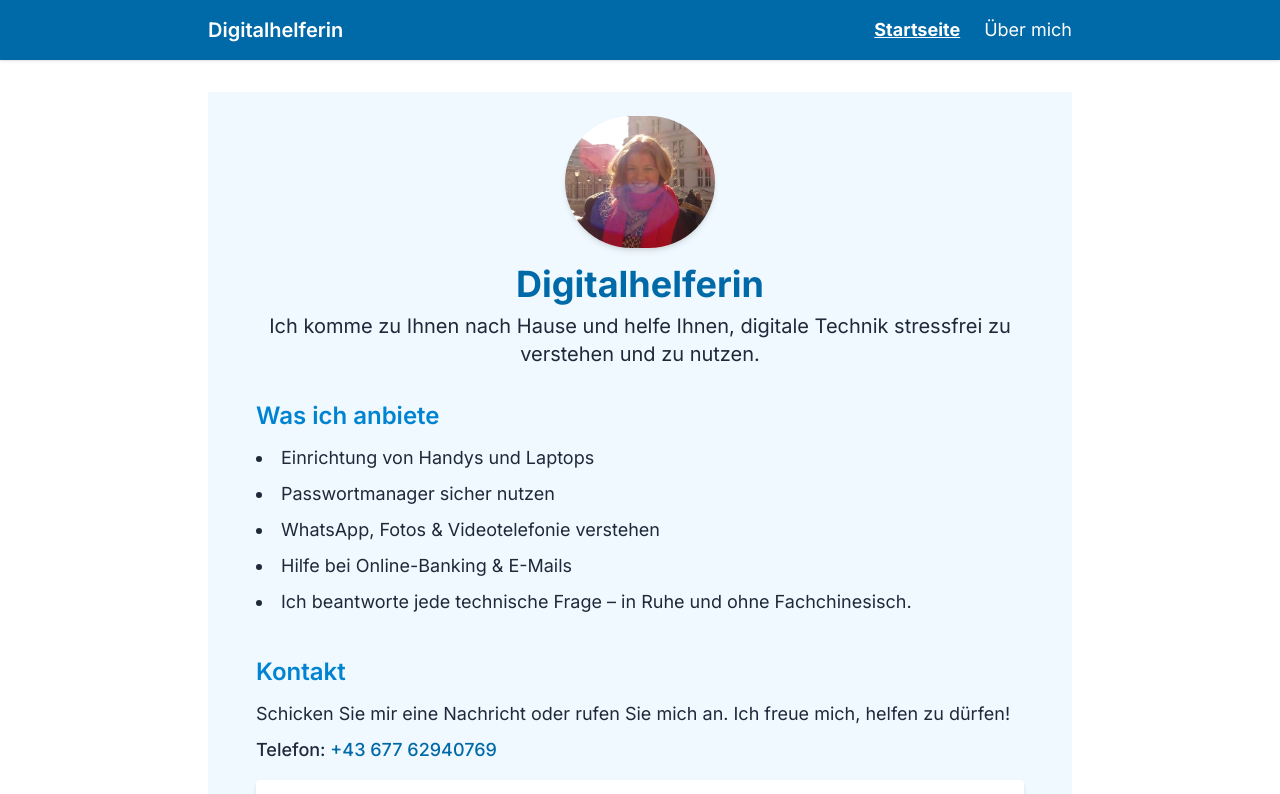
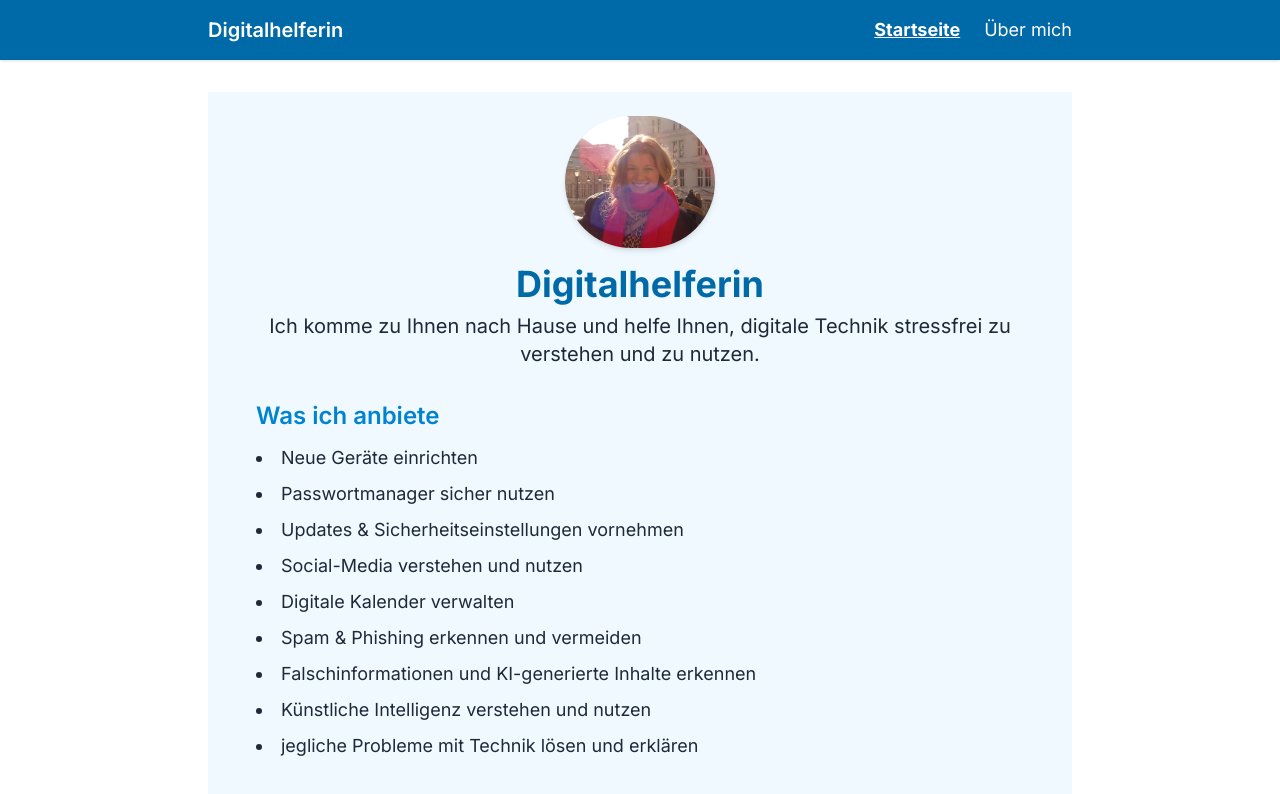
Before and after one commit to paulinaglantschnig/digital-hilfe, a Next.js app: page / in a window 1280 px wide. Shown: the top 794 px of the page. Built offline with nearby package versions, Linux system fonts and the light colour scheme.

Commit message:
angebote überarbeitet

```diff
--- a/src/app/page.tsx
+++ b/src/app/page.tsx
@@ -23,11 +23,15 @@ export default function HomePage() {
         <section className="mb-10">
           <h2 className="text-2xl font-semibold mb-3 text-sky-600">Was ich anbiete</h2>
           <ul className="list-disc list-inside space-y-2 text-lg">
-            <li>Einrichtung von Handys und Laptops</li>
+            <li>Neue Geräte einrichten</li>
             <li>Passwortmanager sicher nutzen</li>
-            <li>WhatsApp, Fotos & Videotelefonie verstehen</li>
-            <li>Hilfe bei Online-Banking & E-Mails</li>
-            <li>Ich beantworte jede technische Frage – in Ruhe und ohne Fachchinesisch.</li>
+            <li>Updates & Sicherheitseinstellungen vornehmen</li>
+            <li>Social-Media verstehen und nutzen</li>
+            <li>Digitale Kalender verwalten</li>
+            <li>Spam & Phishing erkennen und vermeiden</li>
+            <li>Falschinformationen und KI-generierte Inhalte erkennen</li>
+            <li>Künstliche Intelligenz verstehen und nutzen</li>
+            <li>jegliche Probleme mit Technik lösen und erklären</li>
           </ul>
         </section>
 
```
